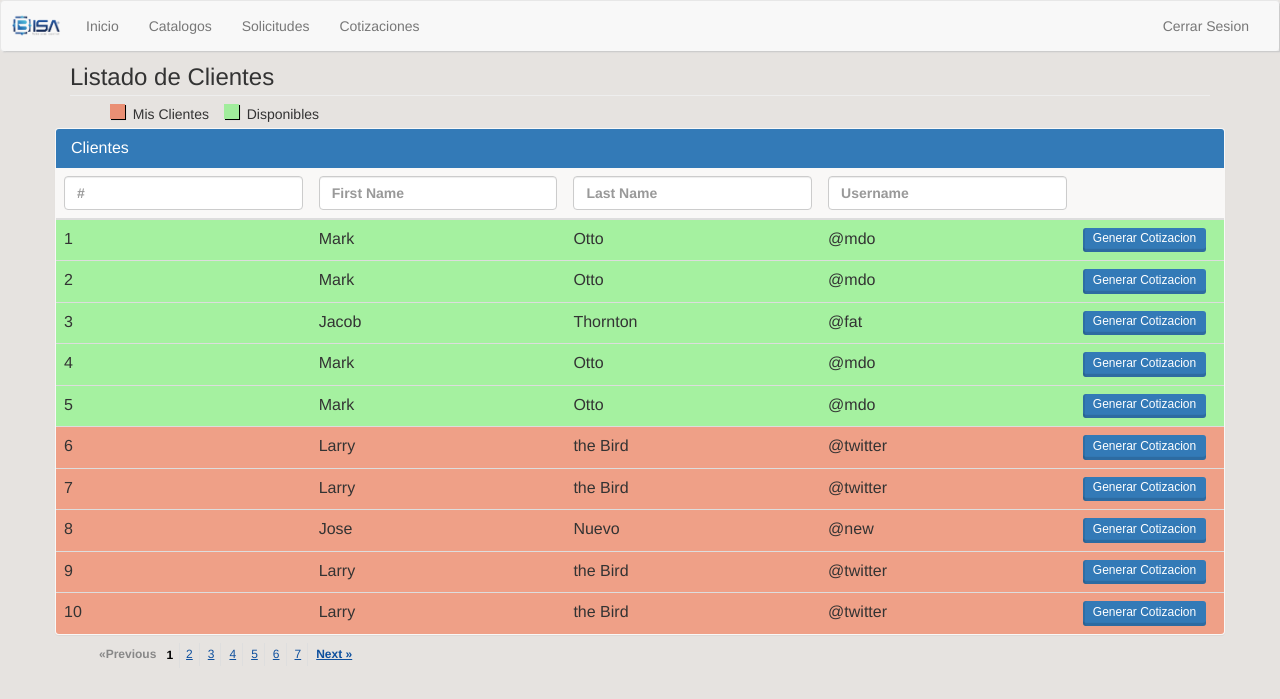
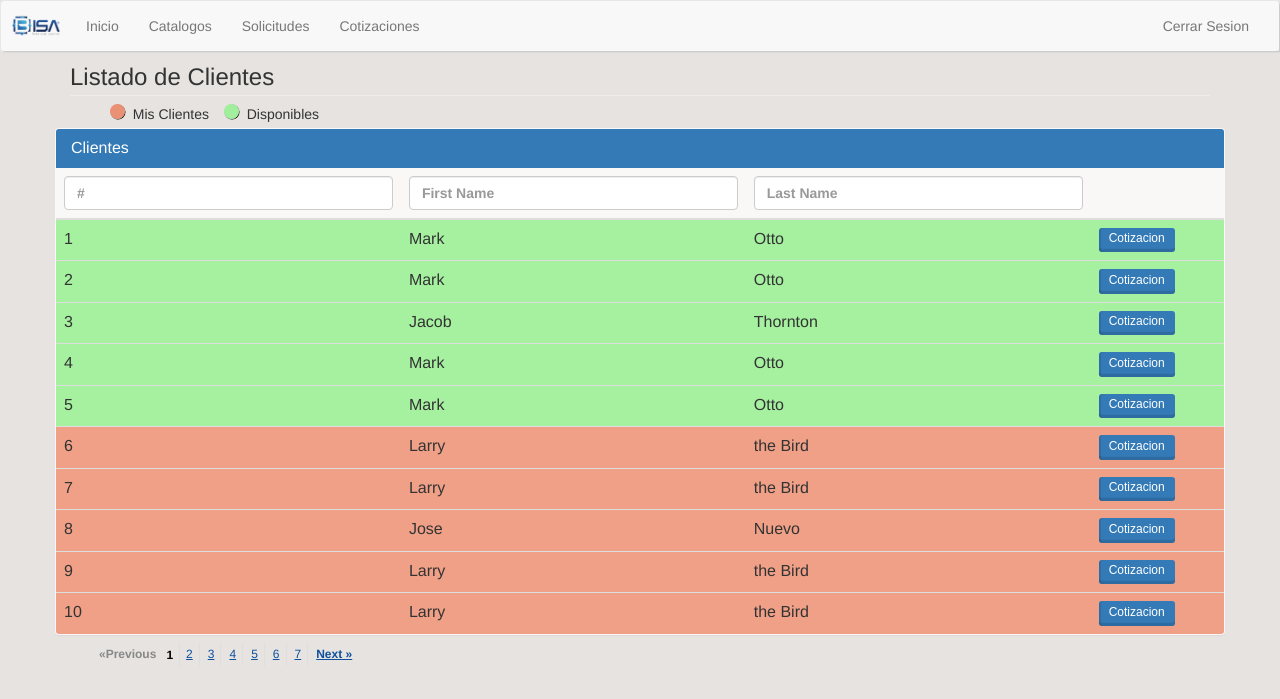
Before and after one commit to byronpenna/radiostereo, a CodeIgniter app: page /radiostereo/index.php/main/main in a window 1280 px wide. Shown: the top 699 px of the page. Run offline with CodeIgniter, Linux system fonts and the light colour scheme.

Commit message:
Modificacion del diseño
el diseño con las modificaciones que el ing dijo

```diff
--- a/application/config/database.php
+++ b/application/config/database.php
@@ -48,10 +48,10 @@
 $active_group = 'default';
 $active_record = TRUE;
 
-$db['default']['hostname'] = 'localhost';
-$db['default']['username'] = 'root';
+$db['default']['hostname'] = '192.168.16.64';
+$db['default']['username'] = 'itca';
 $db['default']['password'] = '';
-$db['default']['database'] = 'radiov2';
+$db['default']['database'] = 'radios';
 $db['default']['dbdriver'] = 'mysql';
 $db['default']['dbprefix'] = '';
 $db['default']['pconnect'] = TRUE;
--- a/application/views/ListaClientes/clientes.php
+++ b/application/views/ListaClientes/clientes.php
@@ -21,7 +21,6 @@
                         <th><input type="text" class="form-control" placeholder="#"></th>
                         <th><input type="text" class="form-control" placeholder="First Name" ></th>
                         <th><input type="text" class="form-control" placeholder="Last Name" ></th>
-                        <th><input type="text" class="form-control" placeholder="Username" ></th>
                         <th><input type="hidden" class="form-control" placeholder="Username"></th>
                     </tr>
                 </thead>
@@ -30,71 +29,61 @@
                         <td>1</td>
                         <td>Mark</td>
                         <td>Otto</td>
-                        <td>@mdo</td>
-                        <td><button class="btn btn-sm btn-primary" href="#myModal" data-toggle="modal">Generar Cotizacion</button></td>
+                        <td><button class="btn btn-sm btn-primary" >Cotizacion</button></td>
                     </tr>
                     <tr style="background:rgba(144, 240, 139, 0.8);">
                         <td>2</td>
                         <td>Mark</td>
                         <td>Otto</td>
-                        <td>@mdo</td>
-                        <td><button class="btn btn-sm btn-primary" href="#myModal" data-toggle="modal">Generar Cotizacion</button></td>
+                        <td><button class="btn btn-sm btn-primary">Cotizacion</button></td>
                     </tr>
                     <tr style="background:rgba(144, 240, 139, 0.8);">
                         <td>3</td>
                         <td>Jacob</td>
                         <td>Thornton</td>
-                        <td>@fat</td>
-                        <td><button class="btn btn-sm btn-primary" href="#myModal" data-toggle="modal">Generar Cotizacion</button></td>
+                        <td><button class="btn btn-sm btn-primary">Cotizacion</button></td>
                     </tr>
                     <tr style="background:rgba(144, 240, 139, 0.8);">
                         <td>4</td>
                         <td>Mark</td>
                         <td>Otto</td>
-                        <td>@mdo</td>
-                        <td><button class="btn btn-sm btn-primary" href="#myModal" data-toggle="modal">Generar Cotizacion</button></td>
+                        <td><button class="btn btn-sm btn-primary">Cotizacion</button></td>
                     </tr>
                     <tr style="background:rgba(144, 240, 139, 0.8);">
                         <td>5</td>
                         <td>Mark</td>
                         <td>Otto</td>
-                        <td>@mdo</td>
-                        <td><button class="btn btn-sm btn-primary" href="#myModal" data-toggle="modal">Generar Cotizacion</button></td>
+                        <td><button class="btn btn-sm btn-primary">Cotizacion</button></td>
                     </tr>
                     <tr style="background:rgba(235,123,89,0.7);">
                         <td>6</td>
                         <td>Larry</td>
                         <td>the Bird</td>
-                        <td>@twitter</td>
-                        <td><button class="btn btn-sm btn-primary" href="#myModal" data-toggle="modal">Generar Cotizacion</button></td>
+                        <td><button class="btn btn-sm btn-primary">Cotizacion</button></td>
                     </tr>
                     <tr style="background:rgba(235,123,89,0.7);">
                         <td>7</td>
                         <td>Larry</td>
                         <td>the Bird</td>
-                        <td>@twitter</td>
-                        <td><button class="btn btn-sm btn-primary" href="#myModal" data-toggle="modal">Generar Cotizacion</button></td>
+                        <td><button class="btn btn-sm btn-primary">Cotizacion</button></td>
                     </tr>
                     <tr style="background:rgba(235,123,89,0.7);">
                         <td>8</td>
                         <td>Jose</td>
                         <td>Nuevo</td>
-                        <td>@new</td>
-                        <td><button class="btn btn-sm btn-primary" href="#myModal" data-toggle="modal">Generar Cotizacion</button></td>
+                        <td><button class="btn btn-sm btn-primary">Cotizacion</button></td>
                     </tr>
                     <tr style="background:rgba(235,123,89,0.7);">
                         <td>9</td>
                         <td>Larry</td>
                         <td>the Bird</td>
-                        <td>@twitter</td>
-                        <td><button class="btn btn-sm btn-primary" href="#myModal" data-toggle="modal">Generar Cotizacion</button></td>
+                        <td><button class="btn btn-sm btn-primary">Cotizacion</button></td>
                     </tr>
                     <tr style="background:rgba(235,123,89,0.7);">
                         <td>10</td>
                         <td>Larry</td>
                         <td>the Bird</td>
-                        <td>@twitter</td>
-                        <td><button class="btn btn-sm btn-primary" href="#myModal" data-toggle="modal">Generar Cotizacion</button></td>
+                        <td><button class="btn btn-sm btn-primary">Cotizacion</button></td>
                     </tr>
                 </tbody>
             </table>
@@ -110,30 +99,4 @@
             <li><a href="#">7</a></li>
             <li class="next"><a href="#">Next »</a></li>
         </ul>
-
-
-    <div class="row">
-        <div id="myModal" class="modal fade in" tabindex="-1" role="dialog" aria-labelledby="myModalLabel" aria-hidden="true">
-        <div class="modal-dialog">
-            <div class="modal-content">
-                <div class="modal-header">
-                    <a class="btn btn-default" data-dismiss="modal"><span class="glyphicon glyphicon-remove"></span></a>
-                    <h4 class="modal-title" id="myModalLabel">Creando Solicitud</h4><hr>
-                </div>
-                <div class="modal-body">
-                    <h4>Solicitud</h4>
-                    <p>Solicitudes</p>
-                </div>
-                <div class="modal-footer">
-                    <div class="btn-group">
-                    <button class="btn btn-danger" data-dismiss="modal">Cancelar</button>
-                    <button class="btn btn-primary">Guardar</button>
-                </div>
-                </div>
-
-            </div><!-- /.modal-content -->
-        </div><!-- /.modal-dalog -->
-</div><!-- /.modal -->
-
-
     </div>
--- a/resources/css/estilo.css
+++ b/resources/css/estilo.css
@@ -130,7 +130,7 @@ body{
   width: 15px;
   height: 15px;
   background:rgba(144, 240, 139, 0.8);
-  border-radius:0px;
+  border-radius:20px;
   float:left;
   box-shadow:0.5px 0.5px 0.5px #000000;
 }
@@ -138,7 +138,7 @@ body{
   width: 15px;
   height: 15px;
   background:rgba(235,123,89,0.8);;
-  border-radius:0px;
+  border-radius:20px;
   float:left;
   box-shadow:0.5px 0.5px 0.5px #000000;
 }
@@ -241,25 +241,3 @@ text-decoration:none;
 .pag{
   margin-top:-12px;
 }
-.modal .modal-header {
-  border-bottom: none;
-  position: relative;
-}
-.modal .modal-header .btn {
-  position: absolute;
-  top: 0;
-  right: 0;
-  margin-top: 0;
-  border-top-left-radius: 0;
-  border-bottom-right-radius: 0;
-}
-.modal .modal-footer {
-  border-top: none;
-  padding: 0;
-}
-.modal .modal-footer .btn-group > .btn:first-child {
-  border-bottom-left-radius: 0;
-}
-.modal .modal-footer .btn-group > .btn:last-child {
-  border-top-right-radius: 0;
-}
```
